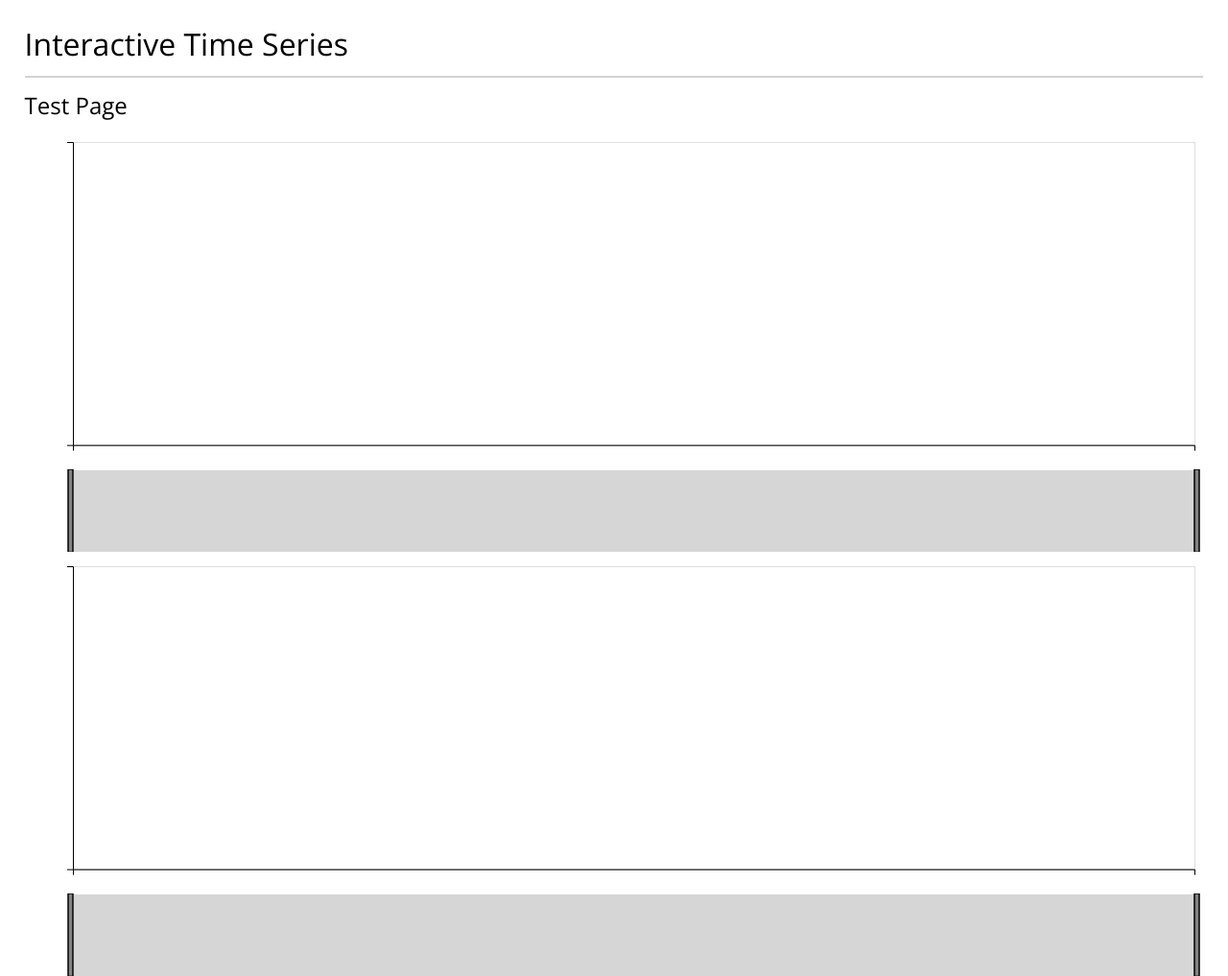
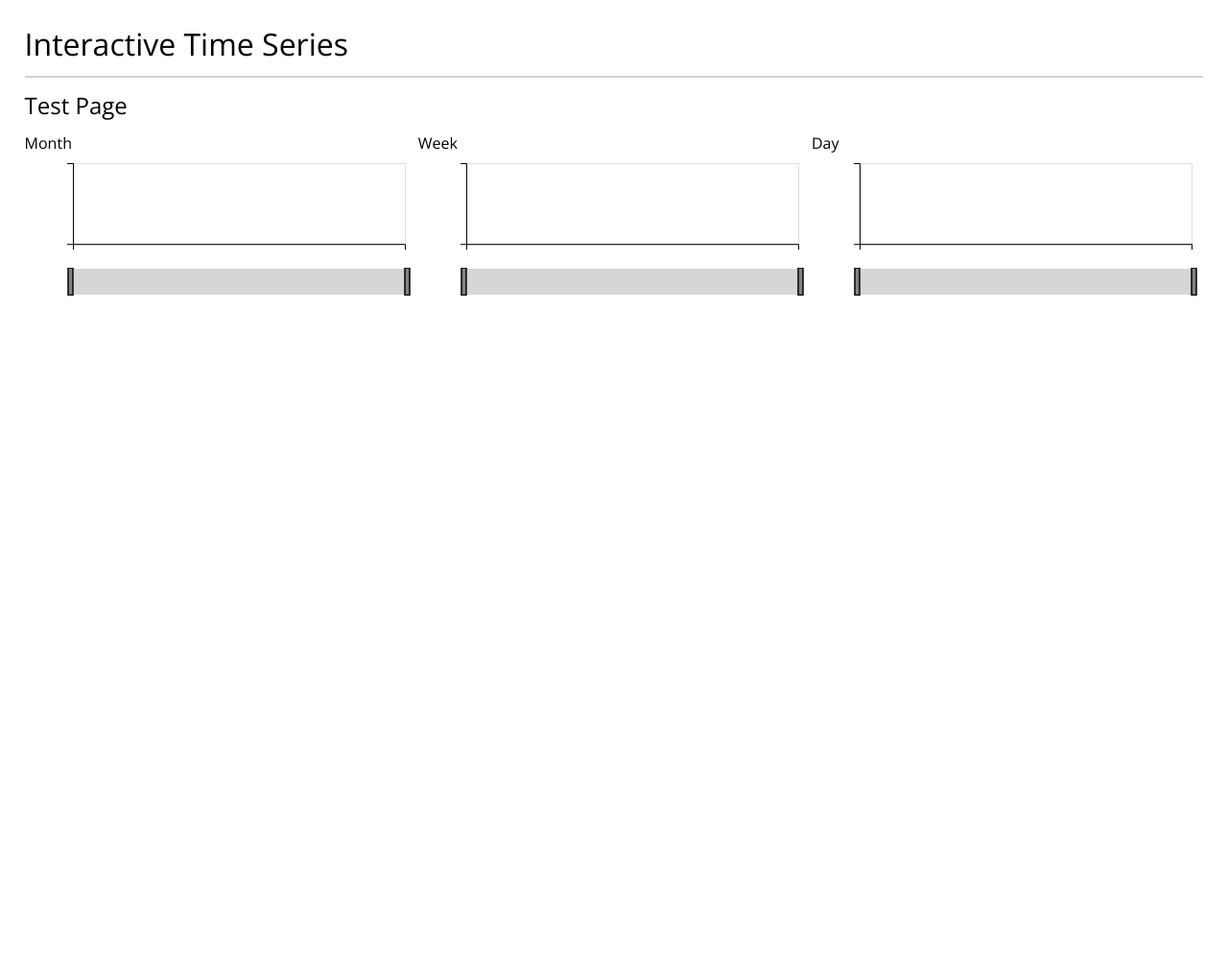
Before and after one commit to samussiah/time-series, a website: page test-page/index.html in a window 1280 px wide. Shown: the top 1017 px of the page at 96% size. After the commit the page ends 800 px from the top, so only its background shows below. Drawn offline with nearby package versions, Linux system fonts and the light colour scheme; no server answers.

Commit message:
plot month, week, and day

```diff
--- a/test-page/index.css
+++ b/test-page/index.css
@@ -24,6 +24,9 @@
 }
 
 /* axes */
+.container {
+    display: inline-block;
+}
 .grid-lines {
     stroke-width: .5px;
     stroke-opacity: .25;
--- a/test-page/index.html
+++ b/test-page/index.html
@@ -13,7 +13,20 @@
     <body>
         <div id = 'title'>Interactive Time Series</div>
         <div id = 'subtitle'>Test Page</div>
-        <div id = 'container'></div>
+        <div id = 'container'>
+            <div class = 'container container--month'>
+                <div>Month</div>
+                <div class = 'chart'></div>
+            </div>
+            <div class = 'container container--week'>
+                <div>Week</div>
+                <div class = 'chart'></div>
+            </div>
+            <div class = 'container container--day'>
+                <div>Day</div>
+                <div class = 'chart'></div>
+            </div>
+        </div>
     </body>
 
     <script type = 'text/javascript' src = './index.js'></script>
--- a/test-page/index.js
+++ b/test-page/index.js
@@ -1,18 +1,20 @@
-fetch('../../data/10295/day.csv')
+const width = Math.floor(d3.select('#container').node().offsetWidth/3) - 3;
+fetch('../../data/10295/month.csv')
     .then(response => response.text())
     .then(text => {
         const ts = timeSeries(
             d3.csvParse(text),
             {
                 x: {
-                    "field": "date",
-                    "format": "%Y-%m-%d"
+                    "field": "month",
+                    "format": "%Y-%m"
                 },
                 y: {
                     "field": "mean"
                 },
+                width
             },
-            '#container',
+            '.container--month .chart',
         );
     });
 fetch('../../data/10295/week.csv')
@@ -28,24 +30,26 @@ fetch('../../data/10295/week.csv')
                 y: {
                     "field": "mean"
                 },
+                width
             },
-            '#container',
+            '.container--week .chart',
         );
     });
-fetch('../../data/10295/month.csv')
+fetch('../../data/10295/day.csv')
     .then(response => response.text())
     .then(text => {
         const ts = timeSeries(
             d3.csvParse(text),
             {
                 x: {
-                    "field": "month",
-                    "format": "%Y-%m"
+                    "field": "date",
+                    "format": "%Y-%m-%d"
                 },
                 y: {
                     "field": "mean"
                 },
+                width
             },
-            '#container',
+            '.container--day .chart',
         );
     });
```
